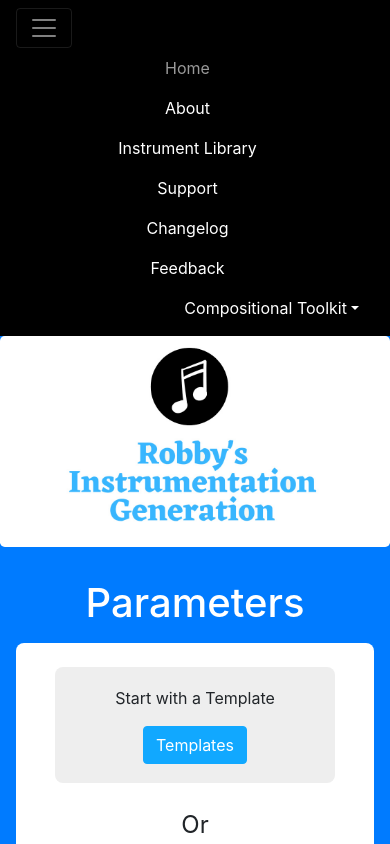
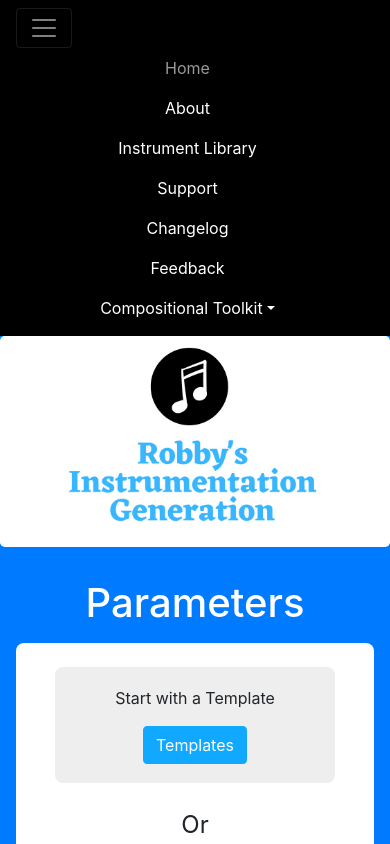
Before and after one commit to robbyph/instrumentation-generation, a Next.js app: page / in a window 390 px wide. Both pictures are taken after a click on the button 44 px from the left and 28 px from the top of the page. Shown: the top 844 px of the page. Built offline with nearby package versions, Linux system fonts and the light colour scheme.

Commit message:
Fixed nav dropdown responsiveness

```diff
--- a/components/Navigation.js
+++ b/components/Navigation.js
@@ -13,6 +13,8 @@ const Navigation = ({currentPage}) => {
     const hideDropdown = e => {
         setShow(false);
     }
+
+
 
     return (
         <div >
@@ -38,14 +40,16 @@ const Navigation = ({currentPage}) => {
                     <Link href="/feedback" passHref>
                         {currentPage === '/feedback' ? <Nav.Link className="active">Feedback</Nav.Link> : <Nav.Link>Feedback</Nav.Link>}
                     </Link>
+                    <div className={styles.naviDropdown}
+                        id="navigationDropdown" style={{margin: '0'}}>
                     <NavDropdown
-                        className='ml-auto'
                         title="Compositional Toolkit"
                         show={show}
                         onMouseEnter={showDropdown}
                         onMouseLeave={hideDropdown}>
                             <Button className={styles.btnOverride} variant="dark" style={{color: 'white'}}>More Tools Coming Soon!<br/>Click here to join the mailing list!</Button>
                     </NavDropdown>
+                    </div>
                 </Nav>
                 </Navbar.Collapse>
             </Navbar>
--- a/styles/Navigation.module.scss
+++ b/styles/Navigation.module.scss
@@ -6,4 +6,13 @@
     color: rgb(226, 226, 226)
 }
 
-@media (max-width: 768px) {}
+.naviDropdown:global(#navigationDropdown) {
+    margin-left: auto !important;
+}
+
+@media (max-width: 768px) {
+    .naviDropdown:global(#navigationDropdown) {
+        margin-left: 0 !important;
+        text-align: center;
+    }
+}
```
Also changed, not shown: templates.txt (added).
